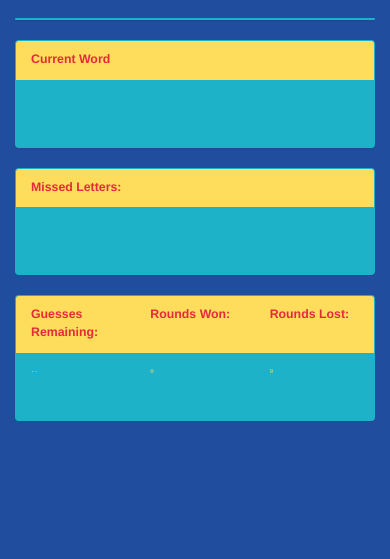
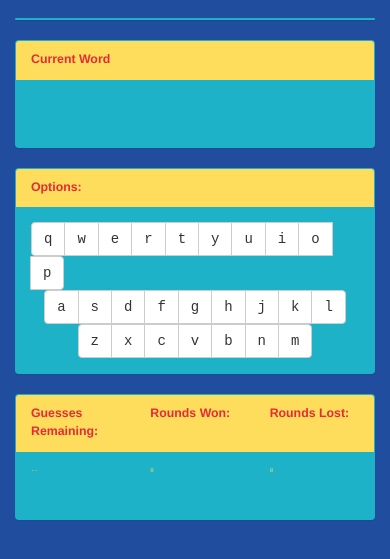
Before and after one commit to merrazquin/Hangman-Game, a plain HTML site: page index.html in a window 390 px wide. Shown: the part 191-750 px from the top of the page. Drawn offline with nearby package versions, Linux system fonts and the light colour scheme.

Commit message:
Organization On-screen keyboard for mobile-only

```diff
--- a/assets/css/style.css
+++ b/assets/css/style.css
@@ -60,7 +60,7 @@ body, .jumbotron {
     color: #204d9e;
 }
 
-#solution li.failed {
+#solution li[failed='true'] {
     color: #e62a39;
     border-bottom: none;
 }
--- a/assets/javascript/game.js
+++ b/assets/javascript/game.js
@@ -28,13 +28,40 @@ var remainingGuessesDisplay = document.getElementById("remainingGuesses");
 var winsDisplay = document.getElementById("roundsWon");
 var lossesDisplay = document.getElementById("roundsLost");
 var feedback = document.getElementById("feedback");
+var keyboard = document.getElementById("keyboard");
 
 // Sounds
 var introSound = new Audio("assets/sounds/intro.mp3");
-
 var loseSounds = [new Audio("assets/sounds/roundLoss.mp3"), new Audio("assets/sounds/roundLoss2.wav"), new Audio("assets/sounds/roundLoss3.mp3")];
 var winSounds = [new Audio("assets/sounds/roundWin.mp3"), new Audio("assets/sounds/roundWin2.wav"), new Audio("assets/sounds/roundWin3.wav")];
 
+/* helper functions */
+function randomize(a, b) {
+    var rand = Math.random();
+    return rand < .3 ? -1 : (rand < .6 ? 0 : 1);
+}
+
+function handleInput(event) {
+    // if the game hasn't begun, start it
+    if (!game.hasBegun) {
+        game.startGame();
+    }
+    // if the game has begun, but the round has ended, reset
+    else if (game.roundEnded) {
+        game.newRound();
+    }
+    // otherwise, send the cleaned input to the game
+    else {
+        // if this is a keypress, event will have a key, otherwise, we're dealing with a button press
+        var cleanInput = event.key ? event.key : event.target.getAttribute("value");
+        if (cleanInput.length > 1 || !/[A-Za-z]/.test(cleanInput)) {
+            console.log("Invalid input:", cleanInput);
+            return;
+        }
+
+        game.acceptGuess(cleanInput.toLowerCase());
+    }
+}
 
 var game = {
     hasBegun: false,
@@ -70,6 +97,7 @@ var game = {
         this.allGuesses = [];
         this.invalidGuesses = [];
 
+
         // update display of remaining guesses
         remainingGuessesDisplay.textContent = this.maxTries - this.invalidGuesses.length;
 
@@ -77,13 +105,18 @@ var game = {
         this.currentAnswer = this.answers.shift();
         this.answers.push(this.currentAnswer);
 
-        // clear the solutions and the guess bank
+        // clear the solutions and the guess bank, and reset keyboard
         while (solutionDisplay.firstChild) {
             solutionDisplay.removeChild(solutionDisplay.firstChild);
         }
         while (invalidGuessesBank.firstChild) {
             invalidGuessesBank.removeChild(invalidGuessesBank.firstChild);
         }
+
+        document.querySelectorAll("#keyboard button").forEach(letterButton => {
+            letterButton.setAttribute("class", "btn btn-default")
+        });
+
 
         // loop over each letter in the answer
         var letters = this.currentAnswer.split("");
@@ -98,6 +131,7 @@ var game = {
                 node.setAttribute("solved", "true");
             }
             else {
+                // TODO: change to char codes for better obfuscation of answer
                 node.setAttribute("value", letter.toLowerCase());
                 node.setAttribute("displayValue", letter);
                 node.setAttribute("solved", "false");
@@ -106,6 +140,30 @@ var game = {
 
             // add the letter space to the collection (ul)
             solutionDisplay.appendChild(node);
+        });
+    },
+
+    buildKeyboard: function() {
+        var rows = ["qwertyuiop", "asdfghjkl", "zxcvbnm"];
+        rows.forEach(row => {
+
+            // create a button group div
+            var buttonGroup = document.createElement("div");
+            buttonGroup.setAttribute("class", "btn-group");
+            buttonGroup.setAttribute("role", "group");
+
+            // for each letter in the row, create a button
+            row.split("").forEach(letter => {
+                var letterButton = document.createElement("button");
+                letterButton.setAttribute("type", "button");
+                letterButton.setAttribute("class", "btn btn-default")
+                letterButton.setAttribute("value", letter);
+                letterButton.textContent = letter;
+                letterButton.onclick = handleInput;
+                buttonGroup.appendChild(letterButton);
+            });
+            keyboard.appendChild(buttonGroup);
+            keyboard.appendChild(document.createElement("br"));
         });
     },
 
@@ -118,6 +176,8 @@ var game = {
             return;
         }
 
+        var keyboardKey = document.querySelector('button[value="' + input + '"]');
+
         // add current guess to all guesses
         this.allGuesses.push(input);
 
@@ -127,6 +187,8 @@ var game = {
         // if there are no matching nodes, log an invalid guess
         if (!correct.length) {
             this.invalidGuesses.push(input);
+
+            keyboardKey.className += " btn-danger disabled";
 
             // add invalid guess to the bank
             var node = document.createElement("li");
@@ -139,6 +201,8 @@ var game = {
         }
         // otherwise, display the correct guess
         else {
+            keyboardKey.className += " btn-success disabled";
+
             correct.forEach(node => {
                 node.textContent = node.getAttribute("displayValue");
                 node.setAttribute("solved", "true");
@@ -170,7 +234,7 @@ var game = {
 
             // reveal answer
             document.querySelectorAll('li[solved="false"]').forEach(node => {
-                node.setAttribute("class", "failed");
+                node.setAttribute("failed", "true");
                 node.textContent = node.getAttribute("displayValue");
             });
 
@@ -193,31 +257,8 @@ var game = {
     }
 }
 
-/* helper functions */
-
-function randomize(a, b) {
-    var rand = Math.random();
-    return rand < .3 ? -1 : (rand < .6 ? 0 : 1);
-}
+/* calls */
+game.buildKeyboard();
 
 /* listeners */
-document.onkeyup = function (event) {
-    // if the game hasn't begun, start it
-    if (!game.hasBegun) {
-        game.startGame();
-    }
-    // if the game has begun, but the round has ended, reset
-    else if (game.roundEnded) {
-        game.newRound();
-    }
-    // otherwise, send the cleaned input to the game
-    else {
-        var cleanInput = event.key;
-        if (cleanInput.length > 1 || !/[A-Za-z]/.test(cleanInput)) {
-            console.log("Invalid input:", cleanInput);
-            return;
-        }
-
-        game.acceptGuess(cleanInput.toLowerCase());
-    }
-}
+document.onkeyup = handleInput;
--- a/index.html
+++ b/index.html
@@ -39,7 +39,7 @@
                         </ul>
                     </div>
                 </div>
-                <div class="panel">
+                <div class="panel hidden-sm hidden-xs">
                     <div class="panel-heading">
                         Missed Letters:
                     </div>
@@ -47,6 +47,14 @@
                         <ul id="invalidGuesses" class="horizontalList">
                             <li>&nbsp;</li>
                         </ul>
+                    </div>
+                </div>
+                <div class="panel hidden-md hidden-lg">
+                    <div class="panel-heading">
+                        Options:
+                    </div>
+                    <div class="panel-body text-center">
+                        <div id="keyboard"></div>
                     </div>
                 </div>
                 <div class="panel">
```
